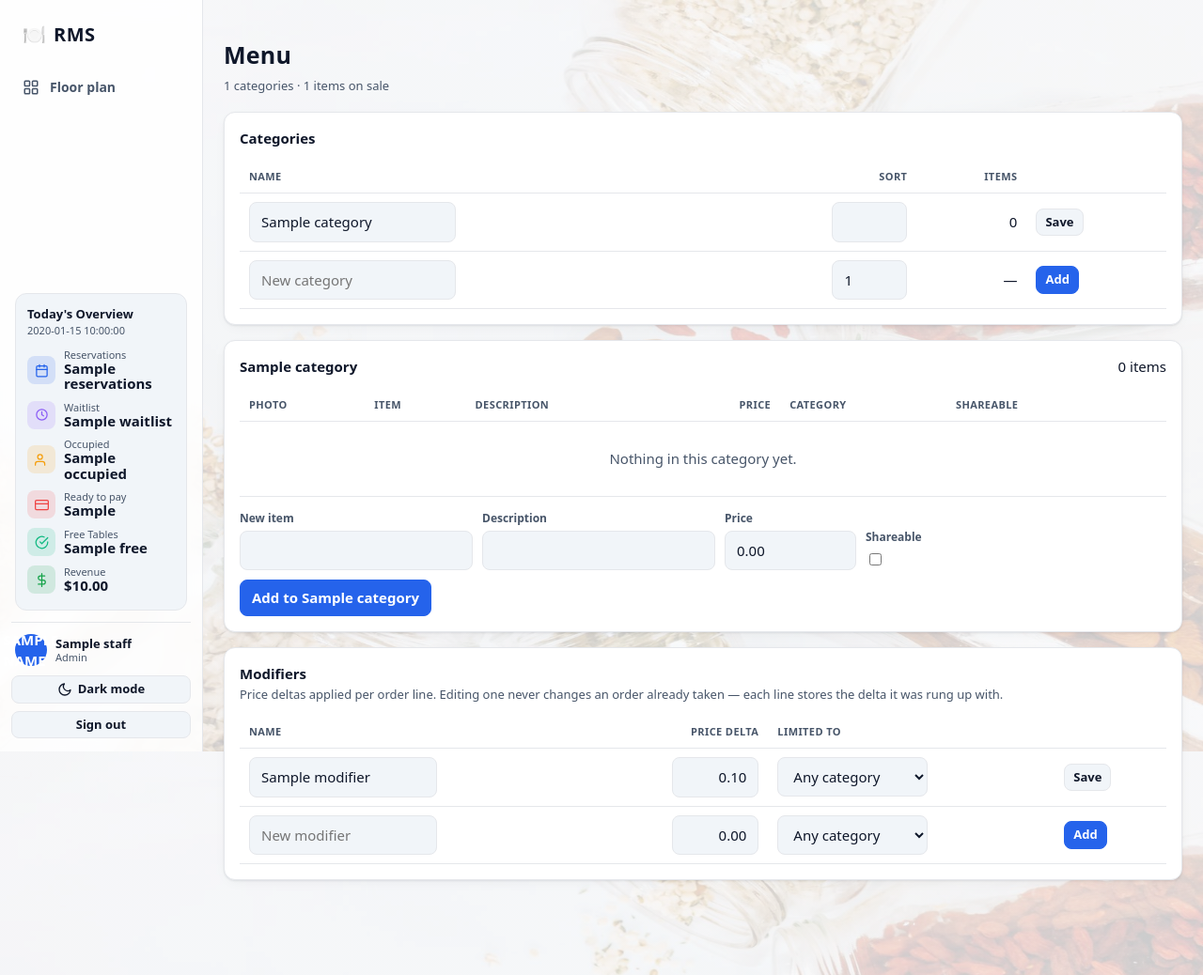
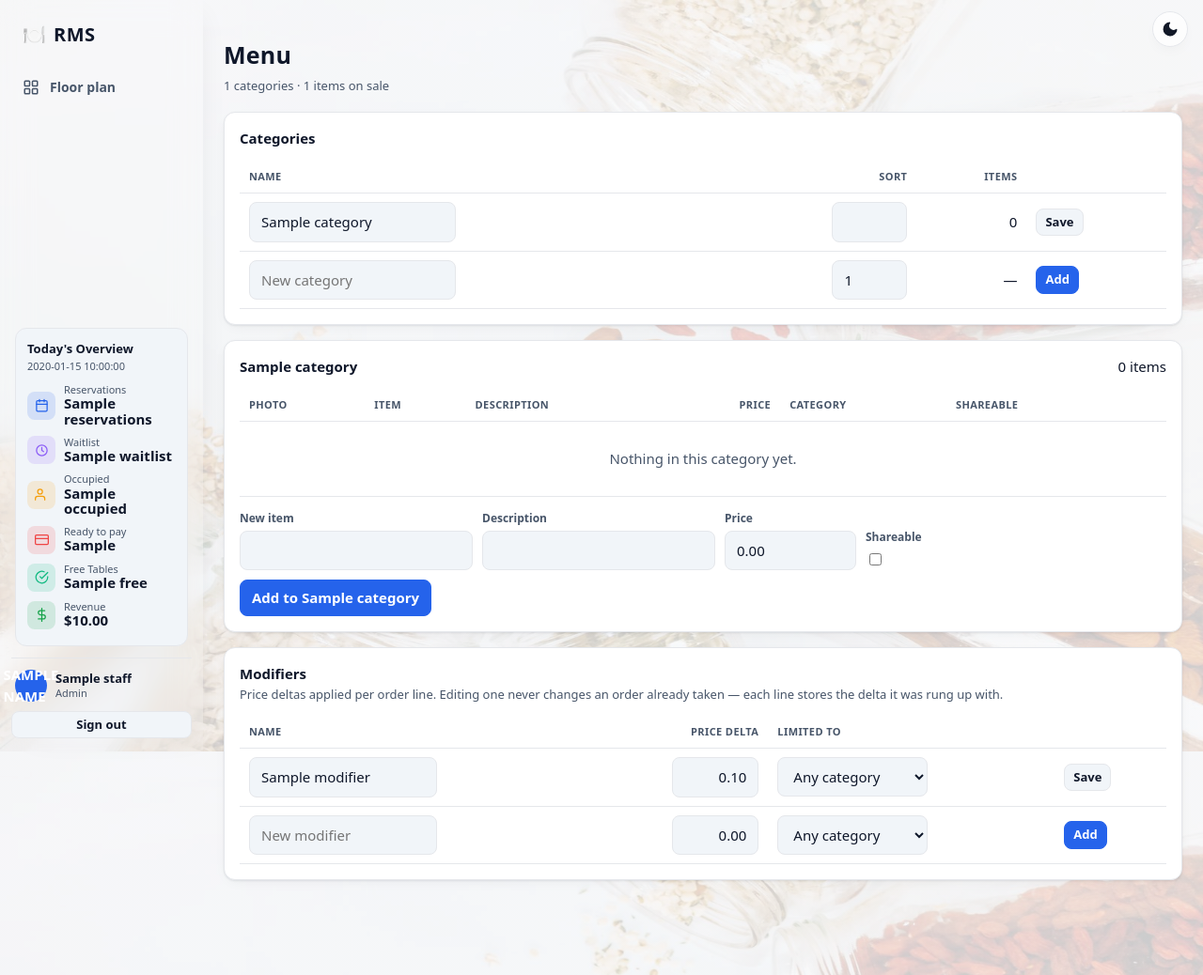
Before and after one commit to edson-naves/restaurant-app, a FastAPI app: template web/templates/admin_menu.html in a window 1280 px wide. Shown: the top 1038 px of the page at 94% size. Run offline with FastAPI, Linux system fonts and the light colour scheme; the template is opened without the code that fills it: most values are stand-ins (such as "Sample title", 1, 10 or a date in 2020).

Commit message:
UI: theme toggle -> top-right icon; sidebar 90% transparent
- Moved the light/dark toggle out of the sidebar to a fixed top-right icon
  button (no label): black moon in light mode, yellow sun in dark.
- Sidebar 90% transparent (10% panel light / 16% dark) with a stronger blur.
- Replaced the sidebar's hard 1px right border with a soft shadow so it
  dissolves into the content instead of drawing a line.

Co-Authored-By: Claude Opus 4.8 <noreply@anthropic.com>

```diff
--- a/web/static/app.css
+++ b/web/static/app.css
@@ -142,12 +142,20 @@ a.side-ov-row[href]:hover { background: var(--panel-2); text-decoration: none; }
 .app-shell { display: flex; align-items: flex-start; min-height: 100vh; }
 .sidebar {
   width: 216px; flex: none; align-self: stretch;
-  /* Glass, so the background photo reads faintly behind the nav too. */
-  background: color-mix(in srgb, var(--panel) 86%, transparent);
-  -webkit-backdrop-filter: blur(10px); backdrop-filter: blur(10px);
-  border-right: 1px solid var(--line);
+  /* Glass: more transparent so the background photo reads through, with a
+     stronger blur to keep the nav legible. Dark mode is a touch more opaque
+     (overridden below) for text contrast over busier photos. */
+  /* 90% transparent (10% panel); a strong blur keeps the nav readable. */
+  background: color-mix(in srgb, var(--panel) 10%, transparent);
+  -webkit-backdrop-filter: blur(16px); backdrop-filter: blur(16px);
+  /* No hard 1px edge — a soft shadow lets the glass bar dissolve into the
+     content instead of drawing a crisp line down the page. */
+  box-shadow: 12px 0 30px -18px var(--shadow);
   display: flex; flex-direction: column; gap: 4px; padding: 14px 12px;
   position: sticky; top: 0; height: 100vh;
+}
+:root[data-theme="dark"] .sidebar {
+  background: color-mix(in srgb, var(--panel) 16%, transparent);
 }
 .sidebar .brand { padding: 8px 12px 16px; display: flex; align-items: center; gap: 8px; }
 .side-nav { display: flex; flex-direction: column; gap: 2px; flex: 1; min-height: 0; overflow-y: auto; }
@@ -173,17 +181,25 @@ a.side-ov-row[href]:hover { background: var(--panel-2); text-decoration: none; }
 .side-user-txt { display: flex; flex-direction: column; line-height: 1.2; min-width: 0; }
 .side-user-txt b { font-size: 13px; overflow: hidden; text-overflow: ellipsis; }
 .side-user-txt small { color: var(--muted); font-size: 11px; text-transform: capitalize; }
-/* Light/dark toggle in the sidebar foot. Shows the theme you'd switch TO. */
-.side-theme {
-  display: flex; align-items: center; justify-content: center; gap: 8px;
-  width: 100%; margin-bottom: 8px;
+/* Light/dark toggle — floats top-right on every page. Shows the theme you'd
+   switch TO. Glass pill so it sits over the background photo cleanly. */
+.theme-fab {
+  position: fixed; top: 12px; right: 16px; z-index: 50;
+  display: inline-flex; align-items: center; justify-content: center;
+  width: 38px; height: 38px; padding: 0; border-radius: 50%; cursor: pointer;
+  color: var(--ink);
+  background: color-mix(in srgb, var(--panel) 72%, transparent);
+  -webkit-backdrop-filter: blur(10px); backdrop-filter: blur(10px);
+  border: 1px solid var(--line);
+  box-shadow: 0 6px 18px -8px var(--shadow);
 }
-.side-theme svg { width: 16px; height: 16px; }
-.side-theme .ic-sun, .side-theme .th-light { display: none; }
-:root[data-theme="dark"] .side-theme .ic-moon,
-:root[data-theme="dark"] .side-theme .th-dark { display: none; }
-:root[data-theme="dark"] .side-theme .ic-sun,
-:root[data-theme="dark"] .side-theme .th-light { display: inline; }
+.theme-fab:hover { border-color: var(--accent); }
+.theme-fab svg { width: 18px; height: 18px; }
+.theme-fab .ic-moon { color: #111827; fill: #111827; }   /* black moon (light mode) */
+.theme-fab .ic-sun { color: #facc15; }                    /* yellow sun (dark mode) */
+.theme-fab .ic-sun { display: none; }
+:root[data-theme="dark"] .theme-fab .ic-moon { display: none; }
+:root[data-theme="dark"] .theme-fab .ic-sun { display: inline; }
 .main-area { flex: 1; min-width: 0; display: flex; flex-direction: column; min-height: 100vh; }
 
 /* On phones/small tablets the sidebar becomes a scrollable top strip. */
--- a/web/templates/base.html
+++ b/web/templates/base.html
@@ -66,14 +66,13 @@
         <span class="side-avatar">{{ staff.name[0]|upper }}</span>
         <span class="side-user-txt"><b>{{ staff.name }}</b><small>{{ staff.role.replace('_', ' ') }}</small></span>
       </div>
-      <button type="button" class="btn sm side-theme" onclick="toggleTheme()">
-        <svg class="ic-moon" viewBox="0 0 24 24" fill="none" stroke="currentColor" stroke-width="2" stroke-linecap="round" stroke-linejoin="round"><path d="M21 12.8A9 9 0 1 1 11.2 3a7 7 0 0 0 9.8 9.8z"/></svg>
-        <svg class="ic-sun" viewBox="0 0 24 24" fill="none" stroke="currentColor" stroke-width="2" stroke-linecap="round" stroke-linejoin="round"><circle cx="12" cy="12" r="4"/><path d="M12 2v2M12 20v2M4.9 4.9l1.4 1.4M17.7 17.7l1.4 1.4M2 12h2M20 12h2M4.9 19.1l1.4-1.4M17.7 6.3l1.4-1.4"/></svg>
-        <span class="th-dark">Dark mode</span><span class="th-light">Light mode</span>
-      </button>
       <a class="btn sm" href="/logout" style="width:100%">Sign out</a>
     </div>
   </aside>
+  <button type="button" class="theme-fab" onclick="toggleTheme()" title="Toggle light / dark">
+    <svg class="ic-moon" viewBox="0 0 24 24" fill="none" stroke="currentColor" stroke-width="2" stroke-linecap="round" stroke-linejoin="round"><path d="M21 12.8A9 9 0 1 1 11.2 3a7 7 0 0 0 9.8 9.8z"/></svg>
+    <svg class="ic-sun" viewBox="0 0 24 24" fill="none" stroke="currentColor" stroke-width="2" stroke-linecap="round" stroke-linejoin="round"><circle cx="12" cy="12" r="4"/><path d="M12 2v2M12 20v2M4.9 4.9l1.4 1.4M17.7 17.7l1.4 1.4M2 12h2M20 12h2M4.9 19.1l1.4-1.4M17.7 6.3l1.4-1.4"/></svg>
+  </button>
   {% endif %}
 
   <div class="main-area">
```
